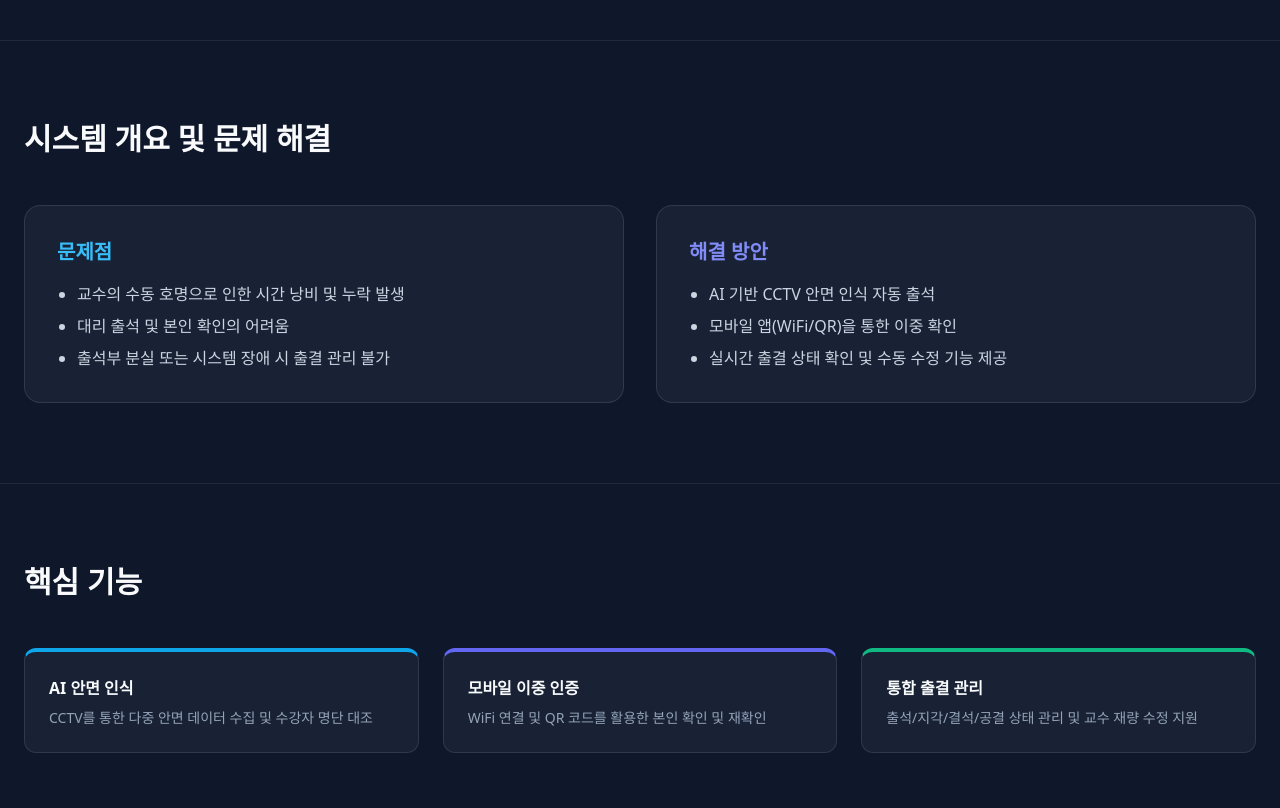
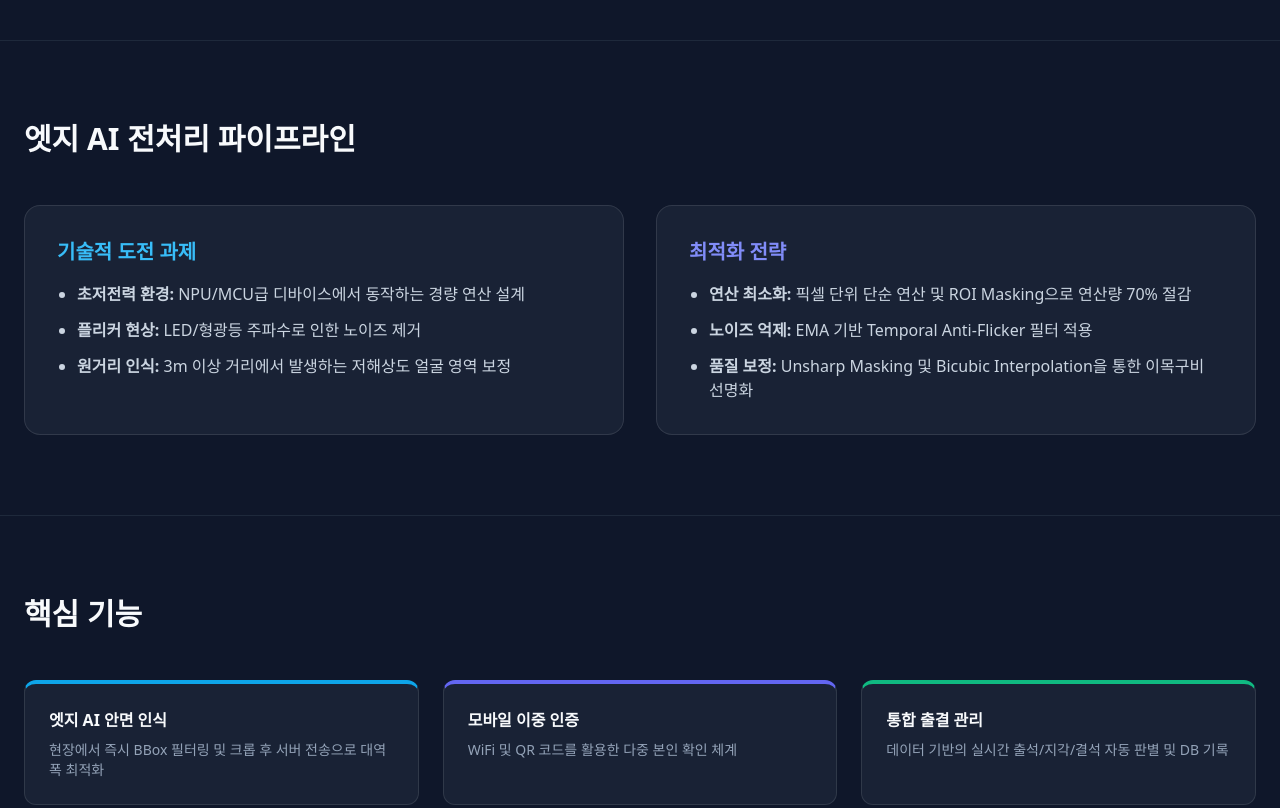
Before and after one commit to SeunghoSong/song_make_and_move, a plain HTML site: page index.html in a window 1280 px wide. Shown: the part 760-1568 px from the top of the page. Drawn offline with nearby package versions, Linux system fonts and the light colour scheme.

Commit message:
index 갱신
전처리 과정 추가

```diff
--- a/index.html
+++ b/index.html
@@ -21,8 +21,8 @@
             </div>
             <div class="hidden md:flex space-x-8 text-sm font-medium text-slate-300">
                 <a href="#hero" class="hover:text-sky-400 transition-colors">Home</a>
-                <a href="#prd" class="hover:text-sky-400 transition-colors">시스템 개요</a>
-                <a href="#features" class="hover:text-prd-features transition-colors">핵심 기능</a>
+                <a href="#eia" class="hover:text-sky-400 transition-colors">엣지 전처리 기술</a>
+                <a href="#features" class="hover:text-sky-400 transition-colors">핵심 기능</a>
             </div>
         </div>
     </nav>
@@ -30,7 +30,7 @@
     <section id="hero" class="pt-32 pb-20 px-6 max-w-7xl mx-auto min-h-screen flex flex-col justify-center">
         <div class="inline-flex items-center space-x-2 bg-slate-800/80 border border-slate-700 px-3 py-1.5 rounded-full w-fit mb-6">
             <span class="flex h-2 w-2 rounded-full bg-emerald-400 animate-ping"></span>
-            <span class="text-xs font-semibold text-slate-300">AI 기반 자동 출결 관리 솔루션</span>
+            <span class="text-xs font-semibold text-slate-300">초저전력 엣지 AI 최적화 완료</span>
         </div>
 
         <h1 class="text-4xl md:text-6xl font-extrabold tracking-tight leading-tight mb-6">
@@ -38,27 +38,27 @@
             <span class="gradient-text">SmartClass-AI 자동 출결 시스템</span>
         </h1>
         <p class="text-slate-400 text-lg md:text-xl max-w-3xl mb-10 leading-relaxed">
-            CCTV 안면 인식과 모바일 인증을 결합하여 대리 출석을 방지하고, 교수와 학생 모두에게 편리한 자동 출결 환경을 제공합니다.
+            3m 이상 원거리 환경에서도 FHD 영상을 실시간 처리하는 초저전력 엣지 AI 기술을 통해, 대리 출석 방지 및 정확한 출결 관리를 실현합니다.
         </p>
     </section>
 
-    <section id="prd" class="py-20 px-6 max-w-7xl mx-auto border-t border-slate-800">
-        <h2 class="text-3xl font-bold mb-12">시스템 개요 및 문제 해결</h2>
+    <section id="eia" class="py-20 px-6 max-w-7xl mx-auto border-t border-slate-800">
+        <h2 class="text-3xl font-bold mb-12">엣지 AI 전처리 파이프라인</h2>
         <div class="grid grid-cols-1 md:grid-cols-2 gap-8">
             <div class="glass-panel p-8 rounded-2xl">
-                <h3 class="text-xl font-semibold mb-4 text-sky-400">문제점</h3>
-                <ul class="text-slate-300 space-y-2 list-disc pl-5">
-                    <li>교수의 수동 호명으로 인한 시간 낭비 및 누락 발생</li>
-                    <li>대리 출석 및 본인 확인의 어려움</li>
-                    <li>출석부 분실 또는 시스템 장애 시 출결 관리 불가</li>
+                <h3 class="text-xl font-semibold mb-4 text-sky-400">기술적 도전 과제</h3>
+                <ul class="text-slate-300 space-y-3 list-disc pl-5">
+                    <li><strong>초저전력 환경:</strong> NPU/MCU급 디바이스에서 동작하는 경량 연산 설계</li>
+                    <li><strong>플리커 현상:</strong> LED/형광등 주파수로 인한 노이즈 제거</li>
+                    <li><strong>원거리 인식:</strong> 3m 이상 거리에서 발생하는 저해상도 얼굴 영역 보정</li>
                 </ul>
             </div>
             <div class="glass-panel p-8 rounded-2xl">
-                <h3 class="text-xl font-semibold mb-4 text-indigo-400">해결 방안</h3>
-                <ul class="text-slate-300 space-y-2 list-disc pl-5">
-                    <li>AI 기반 CCTV 안면 인식 자동 출석</li>
-                    <li>모바일 앱(WiFi/QR)을 통한 이중 확인</li>
-                    <li>실시간 출결 상태 확인 및 수동 수정 기능 제공</li>
+                <h3 class="text-xl font-semibold mb-4 text-indigo-400">최적화 전략</h3>
+                <ul class="text-slate-300 space-y-3 list-disc pl-5">
+                    <li><strong>연산 최소화:</strong> 픽셀 단위 단순 연산 및 ROI Masking으로 연산량 70% 절감</li>
+                    <li><strong>노이즈 억제:</strong> EMA 기반 Temporal Anti-Flicker 필터 적용</li>
+                    <li><strong>품질 보정:</strong> Unsharp Masking 및 Bicubic Interpolation을 통한 이목구비 선명화</li>
                 </ul>
             </div>
         </div>
@@ -68,16 +68,16 @@
         <h2 class="text-3xl font-bold mb-12">핵심 기능</h2>
         <div class="grid grid-cols-1 md:grid-cols-3 gap-6">
             <div class="glass-panel p-6 rounded-xl border-t-4 border-t-sky-500">
-                <h4 class="font-bold mb-2">AI 안면 인식</h4>
-                <p class="text-sm text-slate-400">CCTV를 통한 다중 안면 데이터 수집 및 수강자 명단 대조</p>
+                <h4 class="font-bold mb-2">엣지 AI 안면 인식</h4>
+                <p class="text-sm text-slate-400">현장에서 즉시 BBox 필터링 및 크롭 후 서버 전송으로 대역폭 최적화</p>
             </div>
             <div class="glass-panel p-6 rounded-xl border-t-4 border-t-indigo-500">
                 <h4 class="font-bold mb-2">모바일 이중 인증</h4>
-                <p class="text-sm text-slate-400">WiFi 연결 및 QR 코드를 활용한 본인 확인 및 재확인</p>
+                <p class="text-sm text-slate-400">WiFi 및 QR 코드를 활용한 다중 본인 확인 체계</p>
             </div>
             <div class="glass-panel p-6 rounded-xl border-t-4 border-t-emerald-500">
                 <h4 class="font-bold mb-2">통합 출결 관리</h4>
-                <p class="text-sm text-slate-400">출석/지각/결석/공결 상태 관리 및 교수 재량 수정 지원</p>
+                <p class="text-sm text-slate-400">데이터 기반의 실시간 출석/지각/결석 자동 판별 및 DB 기록</p>
             </div>
         </div>
     </section>
```
